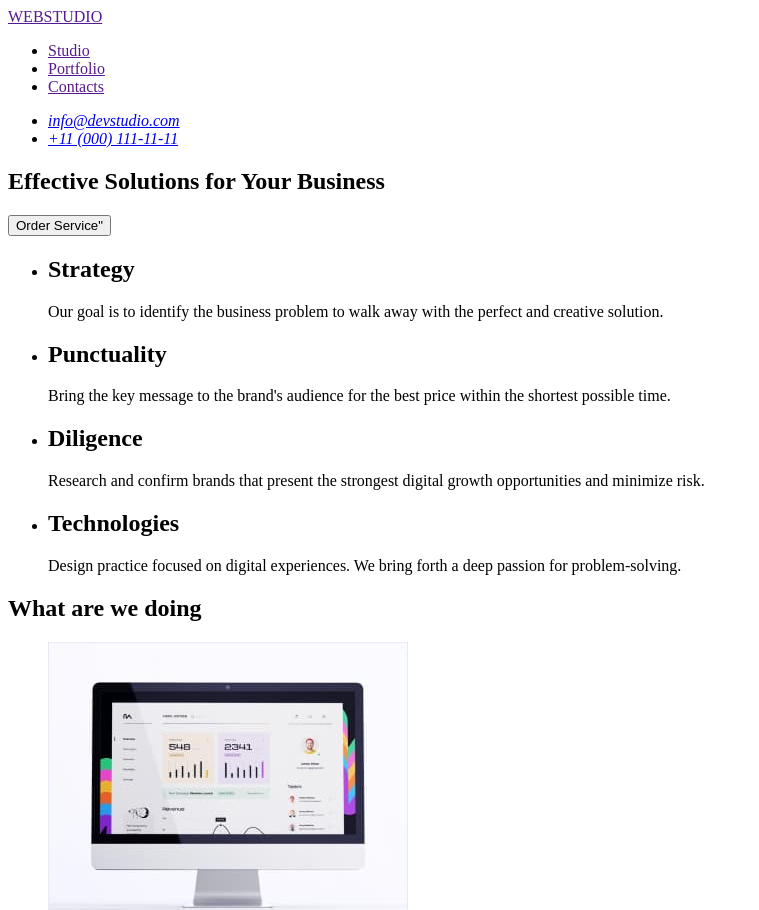
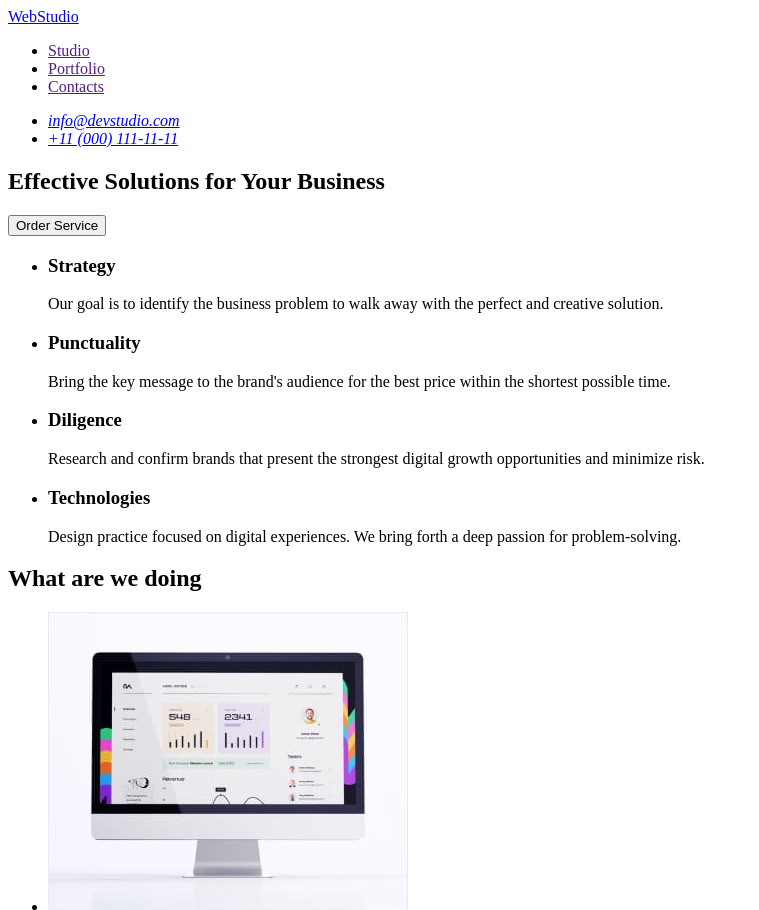
Before and after one commit to Olha75/goit-markup-hw-01, a plain HTML site: page index.html in a window 1280 px wide. Shown: the top 910 px of the page, without its empty margins (0-759 px from the left). Drawn offline with Linux system fonts and the light colour scheme.

Commit message:
Homework1

```diff
--- a/index.html
+++ b/index.html
@@ -8,7 +8,7 @@
   <body>
     <header>
       <nav>
-        <a href="">WEBSTUDIO</a>
+        <a href="./index.html">WebStudio</a>
         <ul>
           <li><a href="">Studio</a></li>
           <li><a href="">Portfolio</a></li>
@@ -25,34 +25,34 @@
     <main>
       <section>
         <h1>Effective Solutions for Your Business</h1>
-        <button type="button">Order Service"</button>
+        <button type="button">Order Service</button>
       </section>
       <section>
         <h2 hidden>Skills</h2>
         <ul>
           <li>
-            <h2>Strategy</h2>
+            <h3>Strategy</h3>
             <p>
               Our goal is to identify the business problem to walk away with the
               perfect and creative solution.
             </p>
           </li>
           <li>
-            <h2>Punctuality</h2>
+            <h3>Punctuality</h3>
             <p>
               Bring the key message to the brand's audience for the best price
               within the shortest possible time.
             </p>
           </li>
           <li>
-            <h2>Diligence</h2>
+            <h3>Diligence</h3>
             <p>
               Research and confirm brands that present the strongest digital
               growth opportunities and minimize risk.
             </p>
           </li>
           <li>
-            <h2>Technologies</h2>
+            <h3>Technologies</h3>
             <p>
               Design practice focused on digital experiences. We bring forth a
               deep passion for problem-solving.
@@ -136,7 +136,7 @@
       </section>
     </main>
     <footer>
-      <a href="">WEBSTUDIO</a>
+      <a href="./index.html">WebStudio</a>
       <p>
         Increase the flow of customers and sales for your business with digital
         marketing & growth solutions.
```
